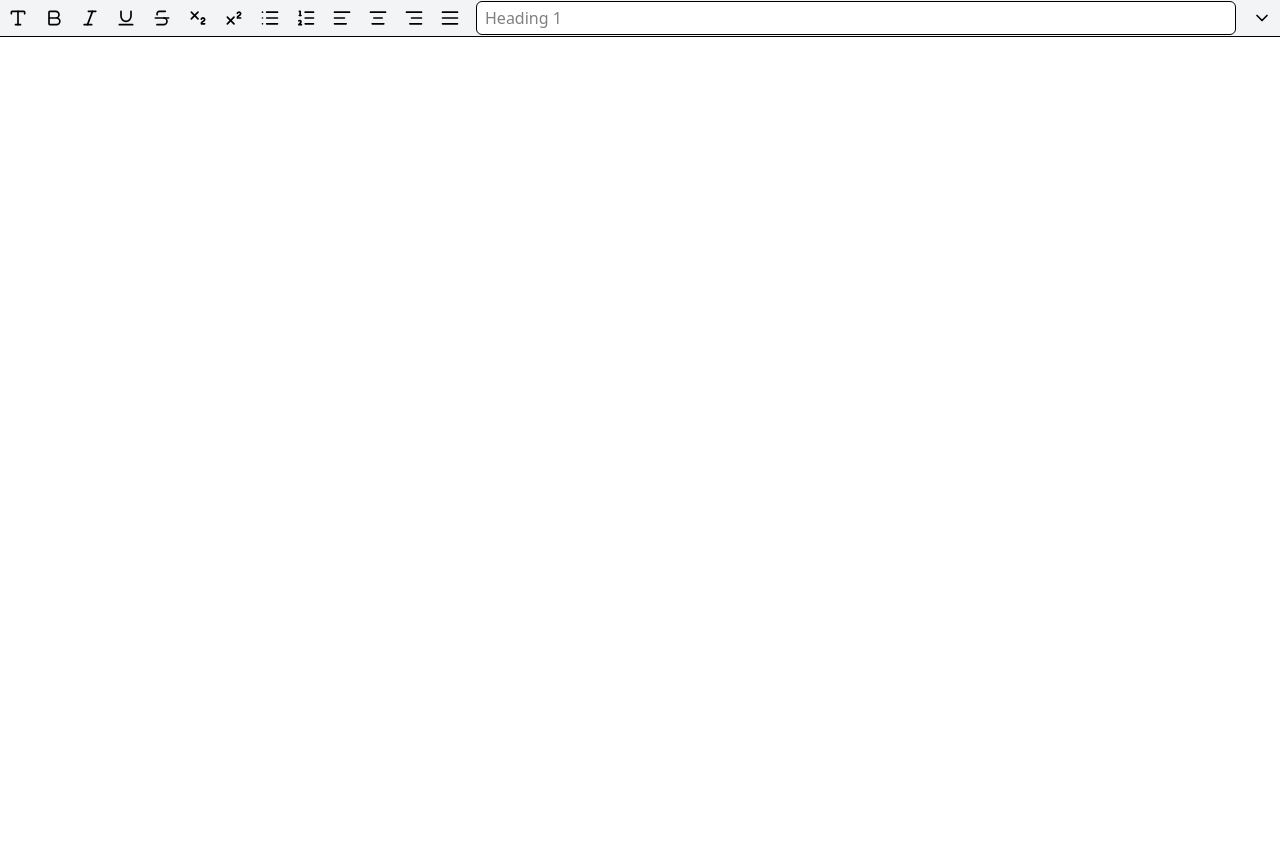
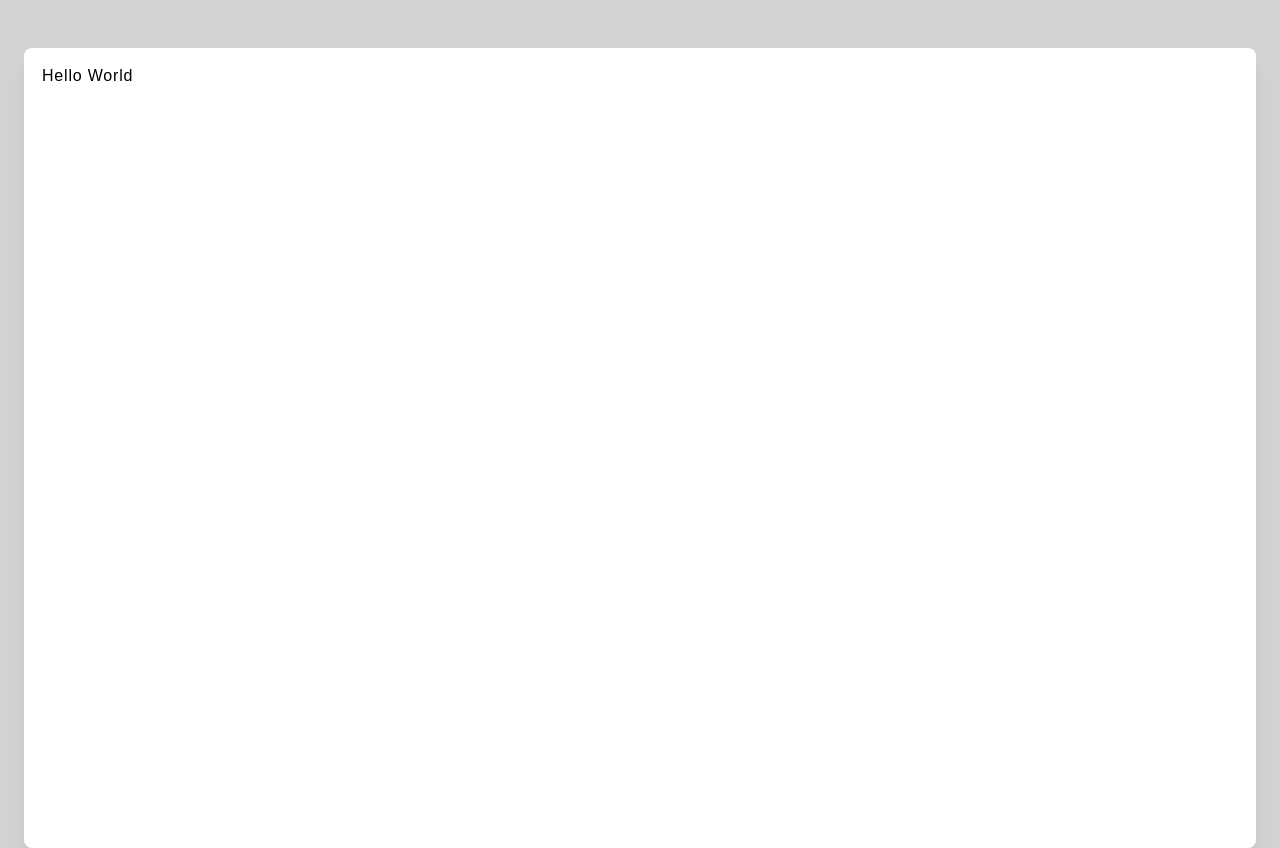
Before and after one commit to ThatXliner/Quillium, a SvelteKit app: page / in a window 1280 px wide. Before the commit the page ends 800 px from the top, so only its background shows below. Built offline with nearby package versions, Linux system fonts and the light colour scheme.

Commit message:
:boom: CodeMirror

```diff
--- /dev/null
+++ b/src/lib/Editor.svelte
@@ -0,0 +1,108 @@
+<script lang="ts">
+    import { EditorState } from "@codemirror/state";
+    import {
+        EditorView,
+        keymap,
+        highlightSpecialChars,
+        drawSelection,
+        highlightActiveLine,
+        dropCursor,
+        rectangularSelection,
+        crosshairCursor,
+        lineNumbers,
+        highlightActiveLineGutter,
+    } from "@codemirror/view";
+    import { onMount } from "svelte";
+    import {
+        defaultHighlightStyle,
+        syntaxHighlighting,
+        indentOnInput,
+        bracketMatching,
+        foldGutter,
+        foldKeymap,
+    } from "@codemirror/language";
+    import {
+        defaultKeymap,
+        history,
+        historyKeymap,
+    } from "@codemirror/commands";
+    // import {
+    //     searchKeymap,
+    //     highlightSelectionMatches,
+    // } from "@codemirror/search";
+    import {
+        autocompletion,
+        completionKeymap,
+        closeBrackets,
+        closeBracketsKeymap,
+    } from "@codemirror/autocomplete";
+    import { lintKeymap } from "@codemirror/lint";
+
+    let element: HTMLDivElement;
+    const theme = EditorView.baseTheme({
+        "&.cm-focused": { outline: "none" },
+        "&": { "font-family": "Arial" },
+    });
+    const extensions = [
+        highlightSpecialChars(),
+        history(),
+        drawSelection(),
+        dropCursor(),
+        EditorState.allowMultipleSelections.of(true),
+        syntaxHighlighting(defaultHighlightStyle, { fallback: true }),
+        bracketMatching(),
+        closeBrackets(),
+        autocompletion(),
+        rectangularSelection(),
+        // highlightSelectionMatches(),
+        keymap.of([
+            ...closeBracketsKeymap,
+            ...defaultKeymap,
+            // ...searchKeymap,
+            ...historyKeymap,
+            // ...foldKeymap,
+            ...completionKeymap,
+            ...lintKeymap,
+        ]),
+    ];
+    onMount(() => {
+        let startState = EditorState.create({
+            doc: "Hello World",
+            extensions: extensions,
+        });
+
+        let view = new EditorView({
+            state: startState,
+            parent: element,
+        });
+    });
+</script>
+
+<div
+    class="mx-6 mt-12 bg-white rounded-lg shadow-xl h-screen p-3"
+    bind:this={element}
+></div>
+
+<style>
+    :global(.cm-editor.cm-focused) {
+        outline: none;
+    }
+    :global(.cm-content) {
+        font-family:
+            Arial,
+            Helvetica,
+            system-ui,
+            -apple-system,
+            BlinkMacSystemFont,
+            "Segoe UI",
+            Roboto,
+            Oxygen,
+            Ubuntu,
+            Cantarell,
+            "Open Sans",
+            "Helvetica Neue",
+            sans-serif;
+        letter-spacing: 0.05em; /* Adjust spacing between characters */
+        line-height: 1.5; /* Improve vertical spacing */
+    }
+</style>
--- a/src/routes/+page.svelte
+++ b/src/routes/+page.svelte
@@ -1,53 +1,11 @@
 <script>
-    import {
-        Camera,
-        ChevronDown,
-        Type,
-        Bold,
-        Italic,
-        Underline,
-        Strikethrough,
-        Subscript,
-        Superscript,
-        List,
-        ListOrdered,
-        AlignLeft,
-        AlignCenter,
-        AlignRight,
-        AlignJustify,
-    } from "lucide-svelte";
-
-    const toolbarItems = [
-        { icon: Type, tooltip: "Heading 1" },
-        { icon: Bold, tooltip: "Bold" },
-        { icon: Italic, tooltip: "Italic" },
-        { icon: Underline, tooltip: "Underline" },
-        { icon: Strikethrough, tooltip: "Strikethrough" },
-        { icon: Subscript, tooltip: "Subscript" },
-        { icon: Superscript, tooltip: "Superscript" },
-        { icon: List, tooltip: "Bulleted list" },
-        { icon: ListOrdered, tooltip: "Numbered list" },
-        { icon: AlignLeft, tooltip: "Align left" },
-        { icon: AlignCenter, tooltip: "Align center" },
-        { icon: AlignRight, tooltip: "Align right" },
-        { icon: AlignJustify, tooltip: "Align justify" },
-    ];
+    import Editor from "../lib/Editor.svelte";
 </script>
 
-<div class="flex items-center justify-between bg-gray-100 border-b">
-    {#each toolbarItems as item}
-        <button class="p-2 hover:bg-gray-200 rounded-md" title={item.tooltip}>
-            <svelte:component this={item.icon} size={20} />
-        </button>
-    {/each}
-    <input
-        type="text"
-        class="px-2 py-1 bg-white border rounded-md flex-1 mx-2"
-        placeholder="Heading 1"
-    />
-    <div class="flex items-center">
-        <button class="p-2 hover:bg-gray-200 rounded-md">
-            <ChevronDown size={20} />
-        </button>
-    </div>
-</div>
+<Editor />
+
+<style>
+    :global(html) {
+        background-color: lightgray;
+    }
+</style>
```
Also changed, not shown: package.json (+14 -11 lines), 1 other file (tests, documents, lock files or other folders).
